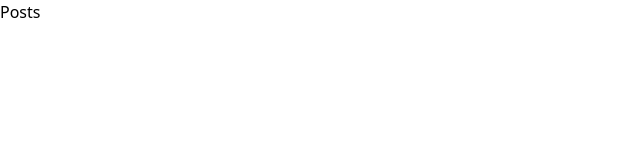
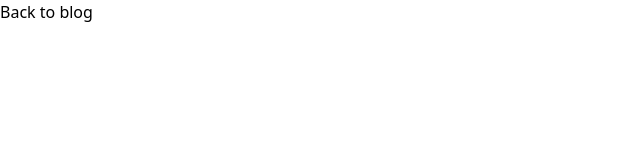
Before and after one commit to carloswimmer/site-blog, a Next.js app: page /blog/posts in a window 1280 px wide. Shown: the top 160 px of the page, without its empty margins (0-640 px from the left). Built offline with nearby package versions, Linux system fonts and the light colour scheme.

Commit message:
Create catch all router

```diff
--- a/src/pages/blog/posts/[slug].tsx
+++ b/src/pages/blog/posts/[...slug].tsx
@@ -3,10 +3,13 @@ import { useRouter } from "next/router";
 
 export default function Post() {
   const router = useRouter();
+  const segments = router.query.slug as string[] | undefined;
 
   return (
     <div>
-      <h2>Post: {router.query.slug}</h2>
+      {segments?.map((segment) => (
+        <div key={segment}>Post: {segment}</div>
+      ))}
       <Link href="/blog">Back to blog</Link>
     </div>
   );
```
